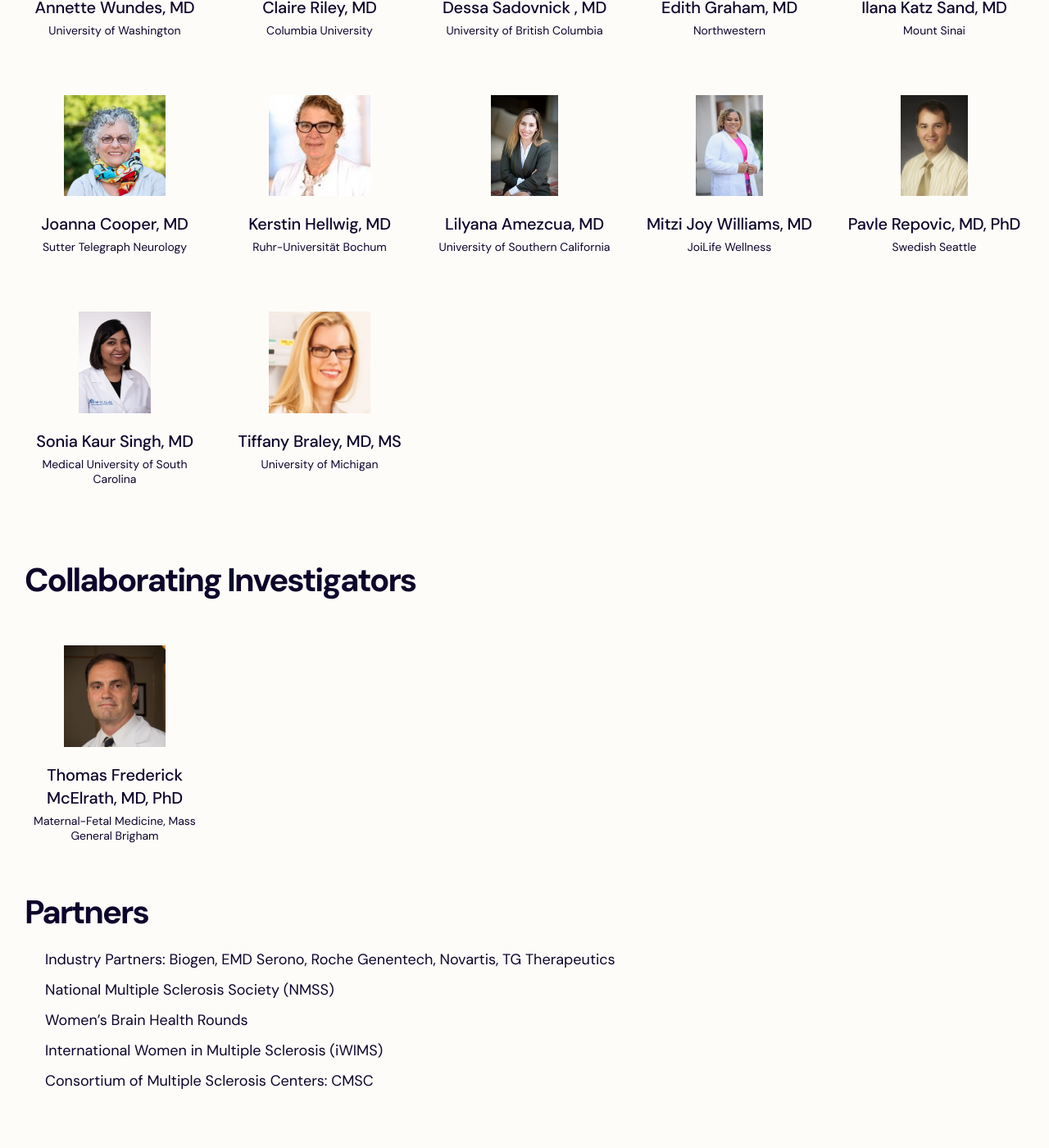
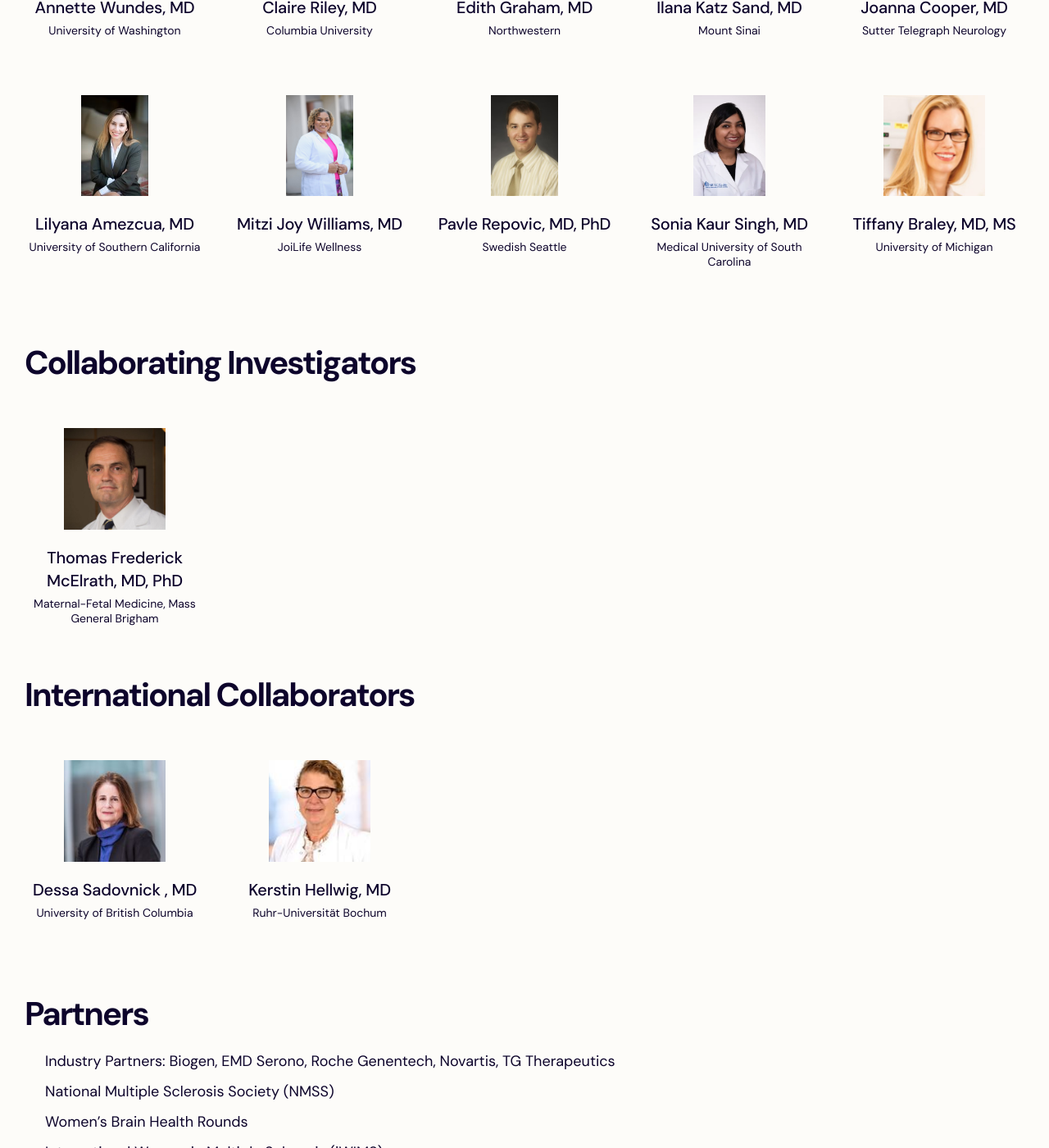
Before and after one commit to narender-sara/neuring, a Jekyll site: the page built from pages/network.md, in a window 1280 px wide and 1400 px high, scrolled down 654 px. Shown: the whole window at 82% size. Built offline with Jekyll 4.4.1, drawn with Linux system fonts in a browser that asks for light colours.

Commit message:
Updated network page with international collaborators

```diff
--- a/_layouts/network.html
+++ b/_layouts/network.html
@@ -83,6 +83,41 @@ body_classes: page-blog
 </div>
 {% endif %}
 
+<div class="section" style="padding-top: 20px; padding-bottom: 20px;">
+  <div class="container">
+    <div class="row">
+      <div class="col-12 heading-sub-heading">
+        {% include framework/blocks/sections/heading.html
+        subtitle="International Collaborators"
+        description=page.description
+        %}
+      </div>
+    </div>
+  </div>
+</div>
+
+{% assign cards = site.data.international_col %}
+{% if cards.size > 0 %}
+<div class="section pt-0" style="padding-top: 20px; padding-bottom: 20px;">
+  <div class="container">
+    <div class="row">
+      {% for card in cards %}
+      <div style="padding-top: 40px;"
+        class="col-12 col-5-custom mb-gutter mt-gutter {% if forloop.first %}mt-0{% endif %} {% if forloop.last %}mb-0{% endif %} mt-md-0">
+        {% include theme/cards/card-network.html
+        title=card.name
+        thumbnail=card.photo
+        degree=card.degree
+        email=card.email
+        institution=card.institution
+        profile_link=card.link
+        %}
+      </div>
+      {% endfor %}
+    </div>
+  </div>
+</div>
+{% endif %}
 
 <div class="section" style="padding-top: 20px; padding-bottom: 20px;">
   <div class="container">
```
Also changed, not shown: _data/international_col.yml (added, +17 -0 lines), _data/network.yml (+0 -12 lines).
